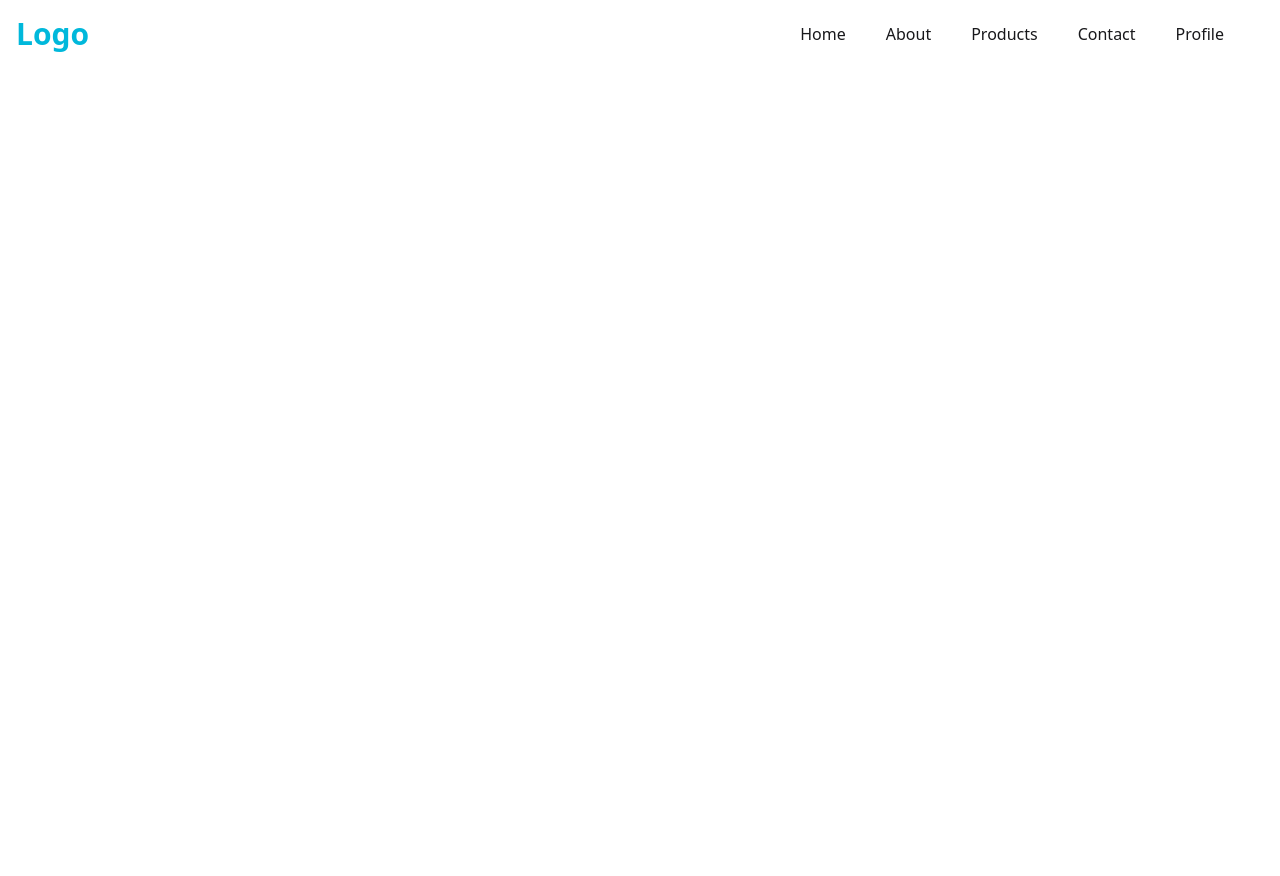
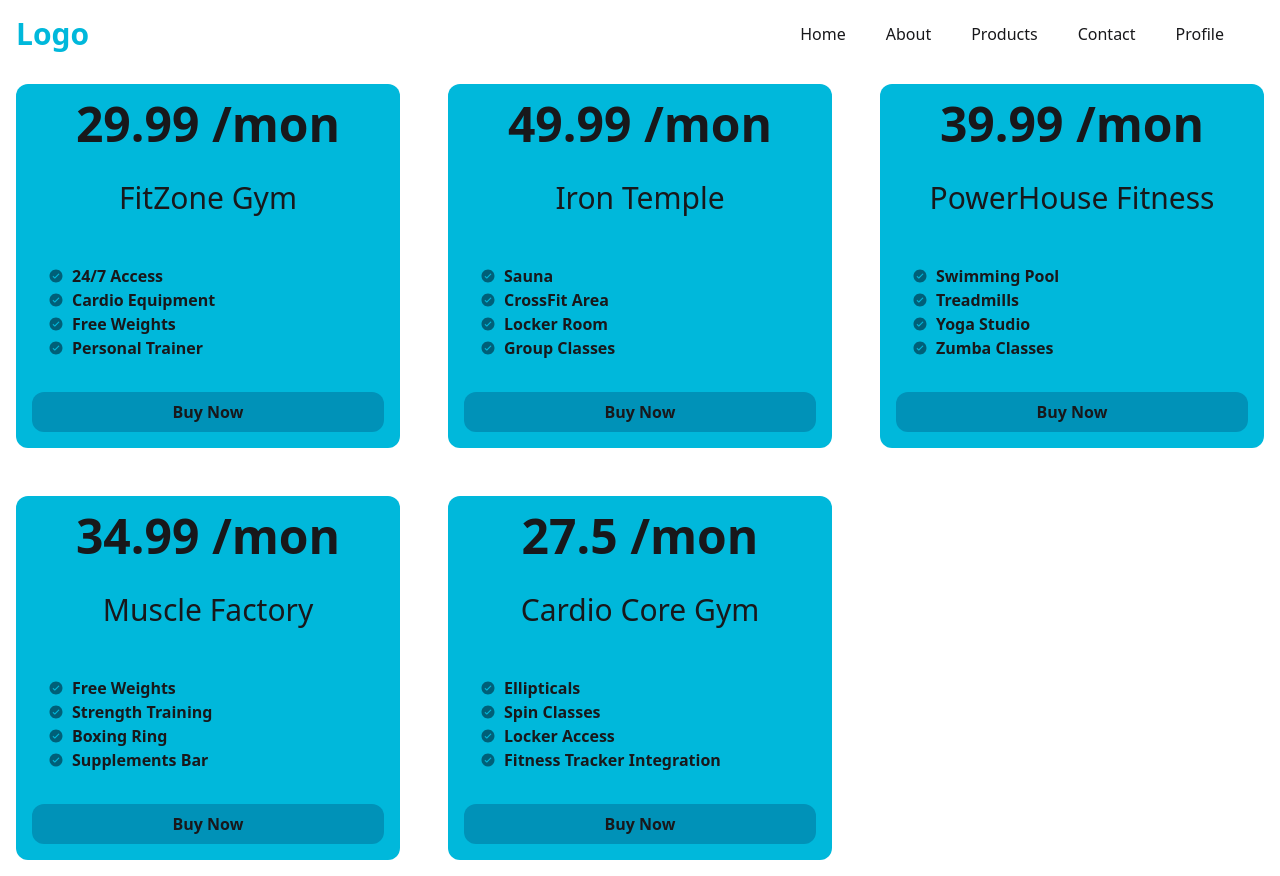
Before and after one commit to salauddin85/React-Explore, a React (Vite) app in the folder pricing_options_M6/: page / in a window 1280 px wide. Before the commit the page ends 800 px from the top, so only its background shows below. Built offline with nearby package versions, Linux system fonts and the light colour scheme.

Commit message:
added cart in display

```diff
--- /dev/null
+++ b/pricing_options_M6/public/priceOptions.json
@@ -0,0 +1,32 @@
+[
+    {
+      "id": 1,
+      "name": "FitZone Gym",
+      "price": 29.99,
+      "features": ["24/7 Access", "Cardio Equipment", "Free Weights", "Personal Trainer"]
+    },
+    {
+      "id": 2,
+      "name": "Iron Temple",
+      "price": 49.99,
+      "features": ["Sauna", "CrossFit Area", "Locker Room", "Group Classes"]
+    },
+    {
+      "id": 3,
+      "name": "PowerHouse Fitness",
+      "price": 39.99,
+      "features": ["Swimming Pool", "Treadmills", "Yoga Studio", "Zumba Classes"]
+    },
+    {
+      "id": 4,
+      "name": "Muscle Factory",
+      "price": 34.99,
+      "features": ["Free Weights", "Strength Training", "Boxing Ring", "Supplements Bar"]
+    },
+    {
+      "id": 5,
+      "name": "Cardio Core Gym",
+      "price": 27.50,
+      "features": ["Ellipticals", "Spin Classes", "Locker Access", "Fitness Tracker Integration"]
+    }
+  ]
--- a/pricing_options_M6/src/App.jsx
+++ b/pricing_options_M6/src/App.jsx
@@ -1,11 +1,17 @@
 import "./App.css";
 import Navbar from "./components/Navbar/Navbar";
 import Link from "./components/Link/Link";
+import PriceOptions from "./components/PriceOptions/PriceOptions";
 
 function App() {
   return (
     <>
-      <Navbar></Navbar>
+      <div>
+        <Navbar></Navbar>
+      </div>
+      <div>
+        <PriceOptions></PriceOptions>
+      </div>
 
     </>
   );
--- /dev/null
+++ b/pricing_options_M6/src/components/Feature/Feature.jsx
@@ -0,0 +1,11 @@
+import React from "react";
+import { IoIosCheckmarkCircle } from "react-icons/io";
+const Feature = ({ feature }) => {
+  return (
+    <div className="flex items-center ">
+      <IoIosCheckmarkCircle className="mr-2 text-cyan-800"></IoIosCheckmarkCircle> {feature}
+    </div>
+  );
+};
+
+export default Feature;
--- a/pricing_options_M6/src/components/Link/Link.jsx
+++ b/pricing_options_M6/src/components/Link/Link.jsx
@@ -1,7 +1,7 @@
 import React from 'react';
 import PropTypes from 'prop-types'; // ES6
 const Link = ({route}) => {
-    console.log(route);
+    // console.log(route);
     return (
 
         <>
@@ -11,7 +11,8 @@ const Link = ({route}) => {
         </>
     );
 };
-Link.PropTypes = {
+Link.propTypes = {
     route: PropTypes.object.isRequired
 }
+
 export default Link;
--- /dev/null
+++ b/pricing_options_M6/src/components/PriceOption/PriceOption.jsx
@@ -0,0 +1,26 @@
+import React from 'react';
+import PropTypes from 'prop-types';
+import Feature from '../Feature/Feature';
+const PriceOption = ({priceOption}) => {
+    // console.log(priceOption);
+    const {id, name, price, features} = priceOption;
+    return (
+        <div>
+            <div className=' bg-cyan-500 m-4 p-4 rounded-xl flex flex-col' >
+                <h1 className='text-5xl font-bold mb-4 text-center'>{price} <span>/mon</span></h1>
+                <h2 className='text-3xl mb-4 text-center p-4'>{name}</h2>
+                <div className='mb-4 font-bold p-4   '>
+                {
+                    features.map((feature, idx) => <Feature key={idx} feature={feature}></Feature>)
+                }
+                </div>
+                <button className='bg-cyan-600 w-full p-2  cursor-pointer hover:bg-cyan-800 transform-duration-500 rounded-xl font-bold'>Buy Now</button>
+            </div>
+
+        </div>
+    );
+};
+PriceOption.propTypes = {
+    priceOption: PropTypes.object.isRequired
+}
+export default PriceOption;
--- /dev/null
+++ b/pricing_options_M6/src/components/PriceOptions/PriceOptions.jsx
@@ -0,0 +1,23 @@
+import React, { useEffect, useState } from 'react';
+import PriceOption from '../PriceOption/PriceOption';
+const PriceOptions = () => {
+  const [priceOption, setpriceOption] = useState([]);
+
+  useEffect(() => {
+    fetch('priceOptions.json')
+      .then(res => res.json())
+      .then(data => setpriceOption(data));
+  }, []);
+
+  return (
+    <div>
+      <div className='grid md:grid-cols-3 gap-4'>
+        {priceOption.map((priceOption) => (
+          <PriceOption key={priceOption.id} priceOption={priceOption}></PriceOption>
+        ))}
+      </div>
+    </div>
+  );
+};
+
+export default PriceOptions;
```
